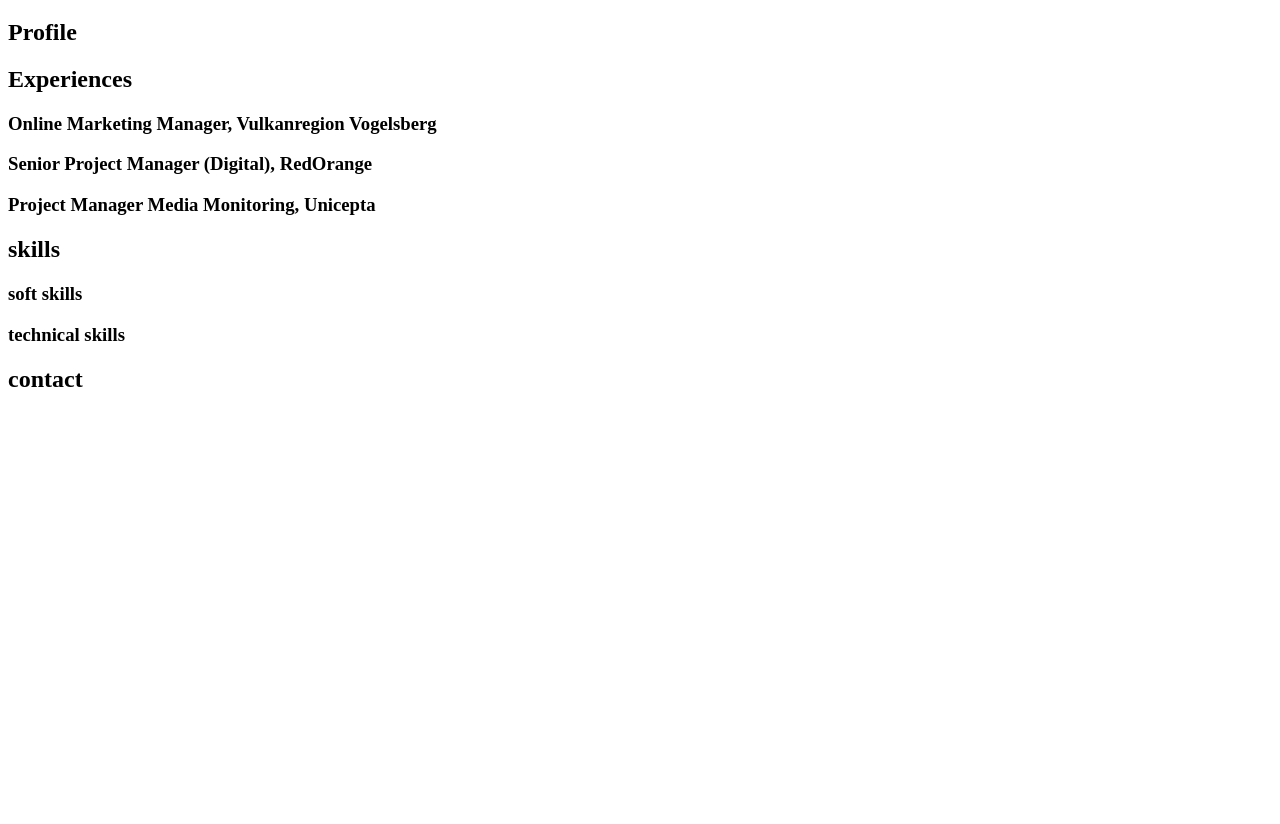
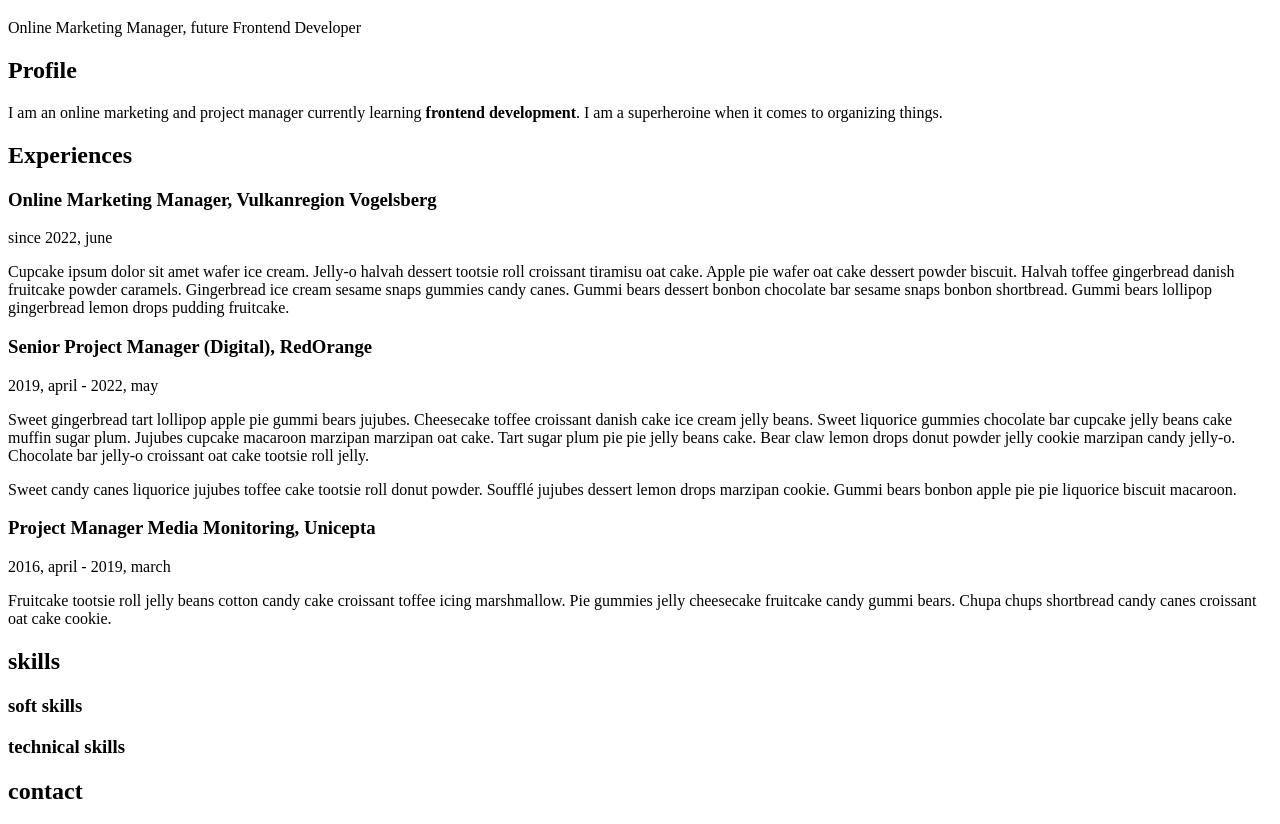
Before and after one commit to anne-die/cv-ad, a plain HTML site: page index.html in a window 1280 px wide. Shown: the part 61-885 px from the top of the page. Before the commit the page ends 800 px from the top, so only its background shows below. Drawn offline with Linux system fonts and the light colour scheme.

Commit message:
adds more content

```diff
--- a/index.html
+++ b/index.html
@@ -1,5 +1,5 @@
 <!DOCTYPE html>
-<html lang="de">
+<html lang="en">
 
 <head>
     <meta charset="UTF-8">
@@ -13,21 +13,59 @@
 <body>
     <header>
         <h1>Anne Dietzsch</h1>
+        <p>Online Marketing Manager, future Frontend Developer</p>
     </header>
     <main>
         <article>
             <h2>Profile</h2>
+            <p>I am an online marketing and project manager currently
+                learning <strong>frontend development</strong>. I am a superheroine when it comes to organizing things.
+            </p>
         </article>
         <article>
             <h2>Experiences</h2>
             <section>
-                <h3>Online Marketing Manager, Vulkanregion Vogelsberg</h3>
+                <header>
+                    <h3>Online Marketing Manager, Vulkanregion Vogelsberg</h3>
+                    <p>since 2022, june</p>
+                </header>
+                <p>Cupcake ipsum dolor sit amet wafer ice
+                    cream. Jelly-o
+                    halvah dessert tootsie roll croissant tiramisu oat cake. Apple pie wafer oat cake dessert
+                    powder biscuit.
+                    Halvah toffee gingerbread danish fruitcake powder caramels. Gingerbread ice cream sesame
+                    snaps gummies candy canes.
+                    Gummi bears dessert bonbon chocolate bar sesame snaps bonbon shortbread. Gummi bears
+                    lollipop
+                    gingerbread lemon drops pudding fruitcake.</p>
+
             </section>
             <section>
-                <h3>Senior Project Manager (Digital), RedOrange</h3>
+                <header>
+                    <h3>Senior Project Manager (Digital), RedOrange</h3>
+                    <p>2019, april - 2022, may</p>
+                </header>
+                <p>Sweet gingerbread tart lollipop apple pie gummi bears jujubes. Cheesecake toffee croissant danish
+                    cake ice
+                    cream jelly beans. Sweet liquorice gummies chocolate bar cupcake jelly beans cake muffin sugar plum.
+                    Jujubes
+                    cupcake macaroon marzipan marzipan oat cake. Tart sugar plum pie pie jelly beans cake. Bear claw
+                    lemon drops
+                    donut powder jelly cookie marzipan candy jelly-o. Chocolate bar jelly-o croissant oat cake tootsie
+                    roll jelly.</p>
+                <p>Sweet candy canes liquorice jujubes toffee cake tootsie roll donut powder. Soufflé
+                    jujubes dessert lemon drops marzipan
+                    cookie. Gummi bears bonbon apple pie pie liquorice biscuit macaroon. </p>
             </section>
             <section>
-                <h3>Project Manager Media Monitoring, Unicepta</h3>
+                <header>
+                    <h3>Project Manager Media Monitoring, Unicepta</h3>
+                    <p>2016, april - 2019, march</p>
+                </header>
+
+                <p>Fruitcake tootsie roll jelly beans cotton candy cake croissant toffee icing
+                    marshmallow. Pie gummies jelly cheesecake fruitcake candy gummi bears. Chupa chups
+                    shortbread candy canes croissant oat cake cookie. </p>
             </section>
         </article>
         <article>
```
